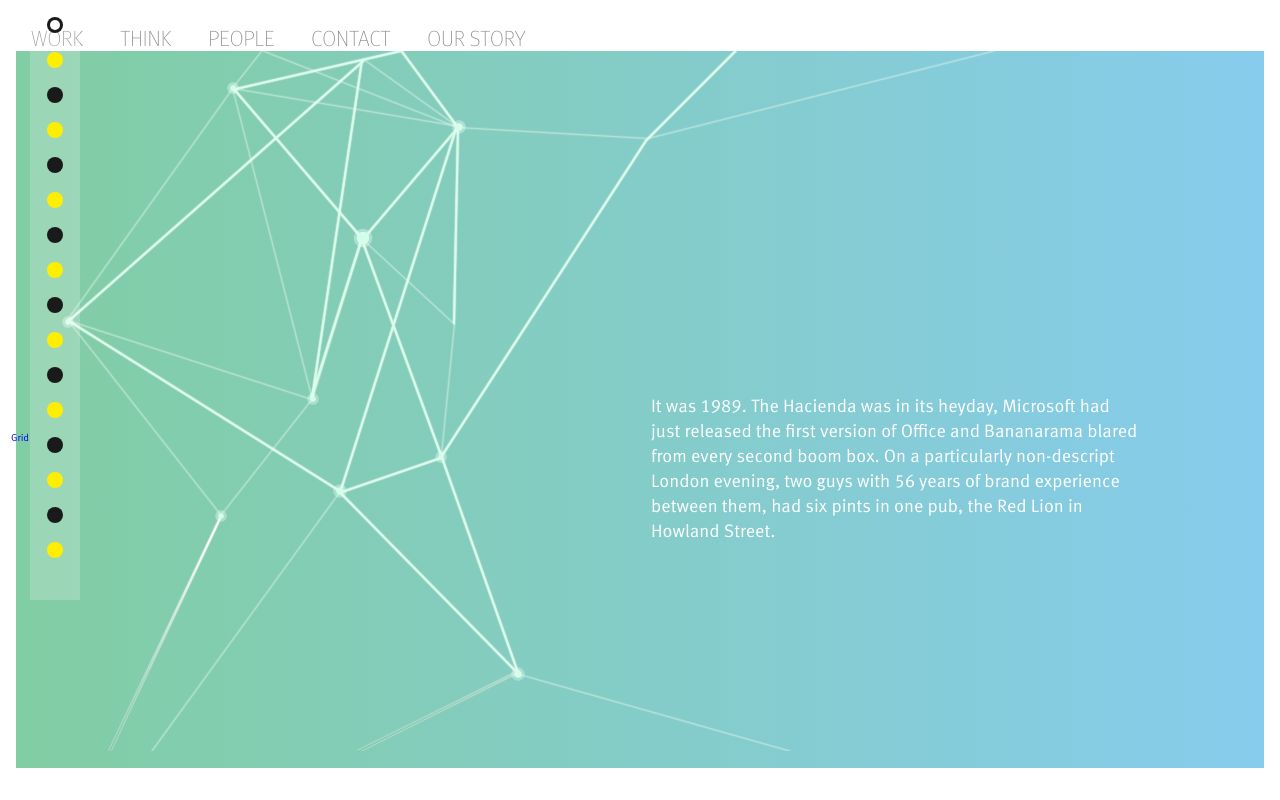
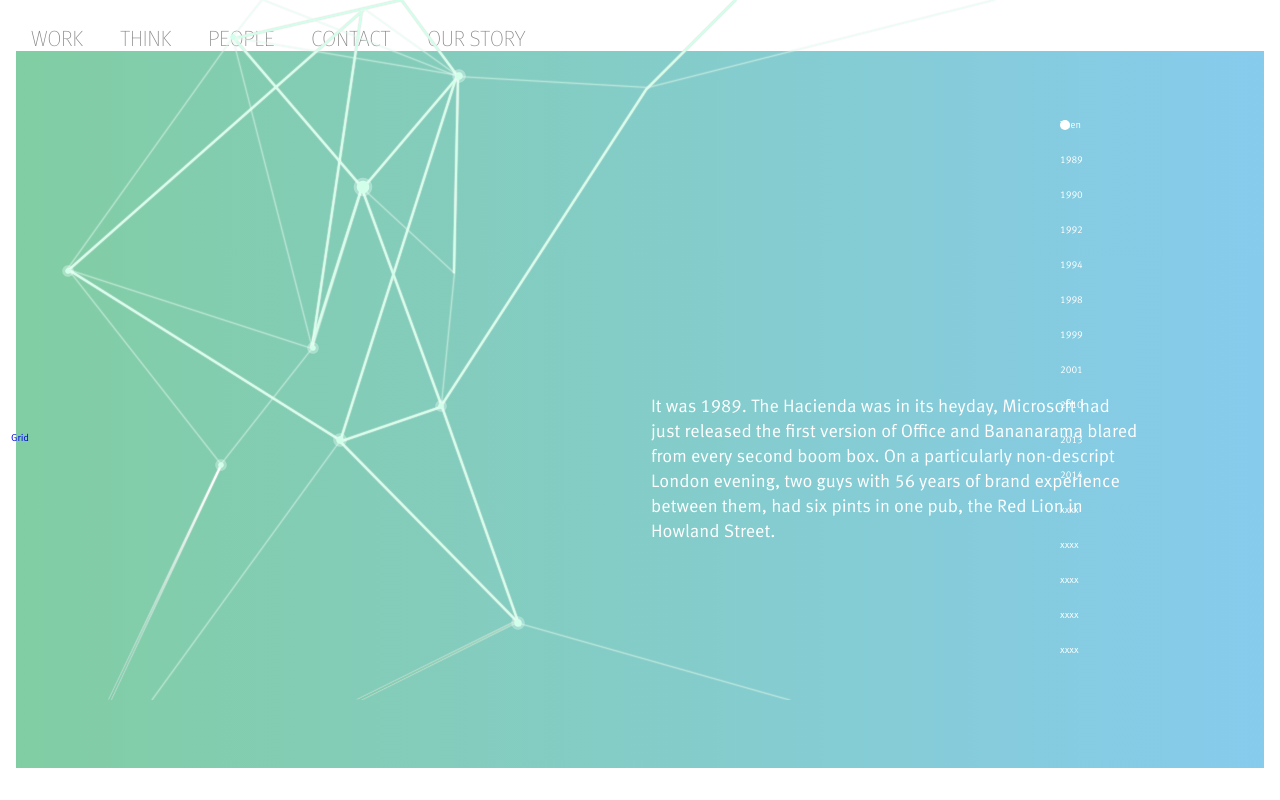
Before and after one commit to sassycoder/rl25, a website: page index.html in a window 1280 px wide. Shown: the top 800 px of the page. Drawn offline with Linux system fonts and the light colour scheme; grey boxes are pictures that could not be loaded.

Commit message:
Added more js

```diff
--- a/assets/js/components.js
+++ b/assets/js/components.js
@@ -63,28 +63,36 @@ jQuery(document).ready(function ($) {
     slide.waypoint(function (event, direction) {
         // cache the variable of the data-slide attribute associated with each
         // slide
-        dataslide = $(this).attr('data-slide');
+        dataslide = $(this).attr('data-slide'),
+        wrapperNav = $('#nav');
 
-        // If the user scrolls up change the navigation link that has the same
+        // If the user scrolls down change the navigation link and slide that has the same
         // data-slide attribute as the slide to active and remove the active
-        // class from the previous navigation link
+        // class from the previous navigation link and slide
         if (direction === 'down') {
             $('.navigation li[data-slide="' + dataslide + '"], .slide[data-slide="' + dataslide + '"]').
             addClass('active').
             prev().
             removeClass('active');
+
+            wrapperNav.removeClass().addClass('nav-slide-' + dataslide);
         }
 
-        // else If the user scrolls down change the navigation link that has
+        // else If the user scrolls up change the navigation link and slide that has
         // the same data-slide attribute as the slide to active and remove the
-        // active class from the next navigation link
+        // active class from the next navigation link and slide
         else {
             $('.navigation li[data-slide="' + dataslide + '"], .slide[data-slide="' + dataslide + '"]').
             addClass('active').
             next().
             removeClass('active');
+
+            wrapperNav.removeClass().addClass('nav-slide-' + dataslide);
         }
-    });
+    }, { offset: function () {
+          return 450;
+        }
+      });
 
     // waypoints doesnt detect the first slide when user scrolls back up to the
     // top so we add this little bit of code, that removes the class from
@@ -93,6 +101,7 @@ jQuery(document).ready(function ($) {
         if (mywindow.scrollTop() == 0) {
             $('.navigation li[data-slide="1"], .slide[data-slide="1"]').addClass('active');
             $('.navigation li[data-slide="2"], .slide[data-slide="2"]').removeClass('active');
+            $('#nav').removeClass().addClass('nav-slide-1');
         }
     });
 
@@ -111,14 +120,13 @@ jQuery(document).ready(function ($) {
             duration: 1500,
             easing: 'easeOutQuart',
             complete: function () { nav.removeClass('fade'); },
-            step: function (now) {
-              var percent = ((100*now)/slideToScrollTo.offset().top).toFixed(0);
+            step: function (prog) {
+              var percent = ((100*prog)/slideToScrollTo.offset().top).toFixed(0);
                 if (percent >= 98 ) {
                   slideToScrollTo.addClass('active');
                 }
             }
           })
-          //1500, 'easeOutQuart', function () { nav.removeClass('fade') });
     }
 
     // When the user clicks on the navigation links, get the data-slide
--- a/index.html
+++ b/index.html
@@ -22,24 +22,26 @@
   <div id="wrapper" class="">
     <div id="scroller">
 
-    	<ul class="navigation">
-    		<li data-slide="1" style="box-shadow: 0 0 0 3px #1a1a1a;background-color: #1a1a1a;" ></li>
-    		<li data-slide="2" style="box-shadow: 0 0 0 3px #ffee00;background-color: #ffee00;"></li>
-    		<li data-slide="3" style="box-shadow: 0 0 0 3px #1a1a1a;background-color: #1a1a1a;"></li>
-    		<li data-slide="4" style="box-shadow: 0 0 0 3px #ffee00;background-color: #ffee00;"></li>
-        <li data-slide="5" style="box-shadow: 0 0 0 3px #1a1a1a;background-color: #1a1a1a;"></li>
-        <li data-slide="6" style="box-shadow: 0 0 0 3px #ffee00;background-color: #ffee00;"></li>
-        <li data-slide="7" style="box-shadow: 0 0 0 3px #1a1a1a;background-color: #1a1a1a;"></li>
-        <li data-slide="8" style="box-shadow: 0 0 0 3px #ffee00;background-color: #ffee00;"></li>
-        <li data-slide="9" style="box-shadow: 0 0 0 3px #1a1a1a;background-color: #1a1a1a;"></li>
-        <li data-slide="10" style="box-shadow: 0 0 0 3px #ffee00;background-color: #ffee00;"></li>
-        <li data-slide="11" style="box-shadow: 0 0 0 3px #1a1a1a;background-color: #1a1a1a;"></li>
-        <li data-slide="12" style="box-shadow: 0 0 0 3px #ffee00;background-color: #ffee00;"></li>
-        <li data-slide="13" style="box-shadow: 0 0 0 3px #1a1a1a;background-color: #1a1a1a;"></li>
-        <li data-slide="14" style="box-shadow: 0 0 0 3px #ffee00;background-color: #ffee00;"></li>
-        <li data-slide="15" style="box-shadow: 0 0 0 3px #1a1a1a;background-color: #1a1a1a;"></li>
-        <li data-slide="16" style="box-shadow: 0 0 0 3px #ffee00;background-color: #ffee00;"></li>
-    	</ul>
+      <div id="nav" class="">
+      	<ul class="navigation">
+      		<li data-slide="1">Then</li>
+      		<li data-slide="2">1989</li>
+      		<li data-slide="3">1990</li>
+      		<li data-slide="4">1992</li>
+          <li data-slide="5">1994</li>
+          <li data-slide="6">1998</li>
+          <li data-slide="7">1999</li>
+          <li data-slide="8">2001</li>
+          <li data-slide="9">2010</li>
+          <li data-slide="10">2013</li>
+          <li data-slide="11">2014</li>
+          <li data-slide="12">xxxx</li>
+          <li data-slide="13">xxxx</li>
+          <li data-slide="14">xxxx</li>
+          <li data-slide="15">xxxx</li>
+          <li data-slide="16">xxxx</li>
+      	</ul>
+      <div id="nav" class="">
 
       <a href="#" class="toggle-grid">Grid</a>
 
@@ -126,18 +128,15 @@
             </div>
           </div>
 
-
-        <!-- <div class="wrapper">
           <div class="letter" id="letter-a" data-stellar-ratio="1.6" data-stellar-vertical-offset="-375"></div>
           <div class="letter" id="letter-b" data-stellar-ratio="0.5" data-stellar-vertical-offset="-124"></div>
           <div class="letter" id="letter-c" data-stellar-ratio="1.6" data-stellar-vertical-offset="-450"></div>
-          <div class="circle yellow small" id="circle1" data-stellar-ratio="0.5" data-stellar-vertical-offset="-150" style="left:-400px !important;"></div>
+          <div class="circle yellow small" id="circle1" data-stellar-ratio="0.5" data-stellar-vertical-offset="-150"></div>
           <div class="circle yellow small" data-stellar-ratio="0.5" data-stellar-vertical-offset="-170" style="left:645px !important;"></div>
           <div class="circle yellow medium" data-stellar-ratio="1.6" data-stellar-vertical-offset="-250" style="left:-610px !important;"></div>
           <div class="circle yellow large" data-stellar-ratio="1.6" data-stellar-vertical-offset="-950" style="left:600px !important;"></div>
           <div class="circle yellow large" data-stellar-ratio="2" data-stellar-vertical-offset="-770" style="left:-1150px !important;"></div>
-        </div> -->
-      </div>
+      </div><!--End Slide 4-->
 
       <div class="slide" id="slide5" data-slide="5">
         <div class="lasers"></div>
--- a/sass/components/_parallax.scss
+++ b/sass/components/_parallax.scss
@@ -17,13 +17,16 @@ $slides: 16;
 	background: url(../img/structure/main-grid.png) no-repeat center 68px;
 }
 
+#nav {
+
 	.navigation {
 		position: fixed;
+
+		padding: 20px;
+		right: 190px;
+		top: 100px;
+		opacity: 1;
 		z-index: 1;
-	background: rgba(255, 255, 255, 0.2);
-	padding: 20px;
-	left: 30px;
-	opacity: 1;
 		filter: alpha(opacity=100);
 		-webkit-transition: opacity .2s ease-in-out;
 		-moz-transition: opacity .2s ease-in-out;
@@ -37,17 +40,24 @@ $slides: 16;
 			border-radius: 5px;
 			margin: 0 auto;
 			position: relative;
+			margin-bottom: 25px;
+			color: #000;
 			-webkit-transition: all .2s ease-in-out;
 			-moz-transition: all .2s ease-in-out;
 			-o-transition: all .2s ease-in-out;
 			-ms-transition: all .2s ease-in-out;
 			transition: all .2s ease-in-out;
-		margin-bottom: 25px;
+
 
 			&:hover, &.active {
 				background-color: #fff !important;
 				cursor: pointer;
 			}
+		}
+	}
+
+	&.nav-slide-1 {
+		li { color: #fff; }
 	}
 }
 
@@ -157,6 +167,9 @@ $slides: 16;
 	}
 
 	.content, .lasers {
+		position: absolute;
+		top: 0;
+		left: 0;
 		width: 100%;
 		height: 700px;
 		margin: 0 auto;
@@ -164,11 +177,11 @@ $slides: 16;
 
 	.content {
 		opacity: 0.1;
-		-webkit-transition: opacity .3s ease-in-out;
-		-moz-transition: opacity .3s ease-in-out;
-		-o-transition: opacity .3s ease-in-out;
-		-ms-transition: opacity .3s ease-in-out;
-		transition: opacity .3s ease-in-out;
+		-webkit-transition: opacity .4s ease-in-out;
+		-moz-transition: opacity .4s ease-in-out;
+		-o-transition: opacity .4s ease-in-out;
+		-ms-transition: opacity .4s ease-in-out;
+		transition: opacity .4s ease-in-out;
 	}
 }
 
@@ -248,14 +261,6 @@ $slides: 16;
 			left: 16px;
 		}
 	}
-
-	// background-image: url(../img/structure/prime02.png);
-	// background-color: purple;
-	// background-repeat: no-repeat;
-	// background-position: center !important;
-	// -webkit-background-size: 700px 644px;
-	// -moz-background-size: 700px 644px;
-	// background-size: 700px 644px;
 }
 
 #slide3 {
@@ -312,14 +317,6 @@ $slides: 16;
 			}
 		}
 	}
-
-	// background-image: url(../img/structure/prime03.png);
-	// background-color: red;
-	// background-repeat: no-repeat;
-	// background-position: center !important;
-	// -webkit-background-size: 700px 496px;
-	// -moz-background-size: 700px 496px;
-	// background-size: 700px 496px;
 }
 
 #slide4 {
@@ -403,14 +400,6 @@ $slides: 16;
 			}
 		}
 	}
-
-	// background-image: url(../img/structure/prime04.png);
-	// background-color: purple;
-	// background-repeat: no-repeat;
-	// background-position: center !important;
-	// -webkit-background-size: 700px 568px;
-	// -moz-background-size: 700px 568px;
-	// background-size: 700px 568px;
 }
 
 #slide5 {
@@ -453,13 +442,6 @@ $slides: 16;
 		}
 
 	}
-	// background-image: url(../img/structure/prime05.png);
-	// background-color: red;
-	// background-repeat: no-repeat;
-	// background-position: center !important;
-	// -webkit-background-size: 700px 449px;
-	// -moz-background-size: 700px 449px;
-	// background-size: 700px 449px;
 }
 
 #slide6 {
@@ -523,13 +505,6 @@ $slides: 16;
 			width: 315px;
 		}
 	}
-	// background-image: url(../img/structure/prime06.png);
-	// background-color: purple;
-	// background-repeat: no-repeat;
-	// background-position: center !important;
-	// -webkit-background-size: 700px 700px;
-	// -moz-background-size: 700px 700px;
-	// background-size: 700px 700px;
 }
 
 #slide7 {
@@ -581,12 +556,6 @@ $slides: 16;
 			}
 		}
 	}
-	// background-image: url(../img/structure/prime07.png);
-	// -webkit-background-size: cover;
-	// -moz-background-size: cover;
-	// background-size: cover;
-	// height: 100% !important;
-	// width: 100% !important;
 }
 
 #slide8 {
@@ -632,13 +601,6 @@ $slides: 16;
 			width: 247px
 		}
 	}
-	// background-image: url(../img/structure/prime08.png);
-	// background-color: red;
-	// background-repeat: no-repeat;
-	// background-position: center !important;
-	// -webkit-background-size: 700px 449px;
-	// -moz-background-size: 700px 449px;
-	// background-size: 700px 449px;
 }
 
 #slide9 {
@@ -697,13 +659,6 @@ $slides: 16;
 			}
 		}
 	}
-	// background-image: url(../img/structure/prime09.png);
-	// background-color: purple;
-	// background-repeat: no-repeat;
-	// background-position: center !important;
-	// -webkit-background-size: 700px 1150px;
-	// -moz-background-size: 700px 1150px;
-	// background-size: 700px 1150px;
 }
 
 #slide10 {
@@ -744,13 +699,6 @@ $slides: 16;
 			}
 		}
 	}
-	// background-image: url(../img/structure/prime10.jpg);
-	// background-color: red;
-	// -webkit-background-size: cover;
-	// -moz-background-size: cover;
-	// background-size: cover;
-	// height: 100% !important;
-	// width: 100% !important;
 }
 
 #slide11 {
@@ -799,13 +747,6 @@ $slides: 16;
 		}
 
 	}
-	// background-image: url(../img/structure/prime11.png);
-	// background-color: purple;
-	// background-repeat: no-repeat;
-	// background-position: center !important;
-	// -webkit-background-size: 700px 649px;
-	// -moz-background-size: 700px 649px;
-	// background-size: 700px 649px;
 }
 
 #slide12 {
@@ -850,14 +791,6 @@ $slides: 16;
 				width: 320px;
 			}
 		}
-
-	// background-image: url(../img/structure/prime12.png);
-	// background-color: red;
-	// background-repeat: no-repeat;
-	// background-position: center !important;
-	// -webkit-background-size: 700px 649px;
-	// -moz-background-size: 700px 649px;
-	// background-size: 700px 649px;
 }
 
 #slide14 {
```
Also changed, not shown: assets/js/components/parallax-base.js (+17 -9 lines), assets/css/main.css, assets/js/components.min.js. Lines whose indentation alone changed are shown as unchanged.
